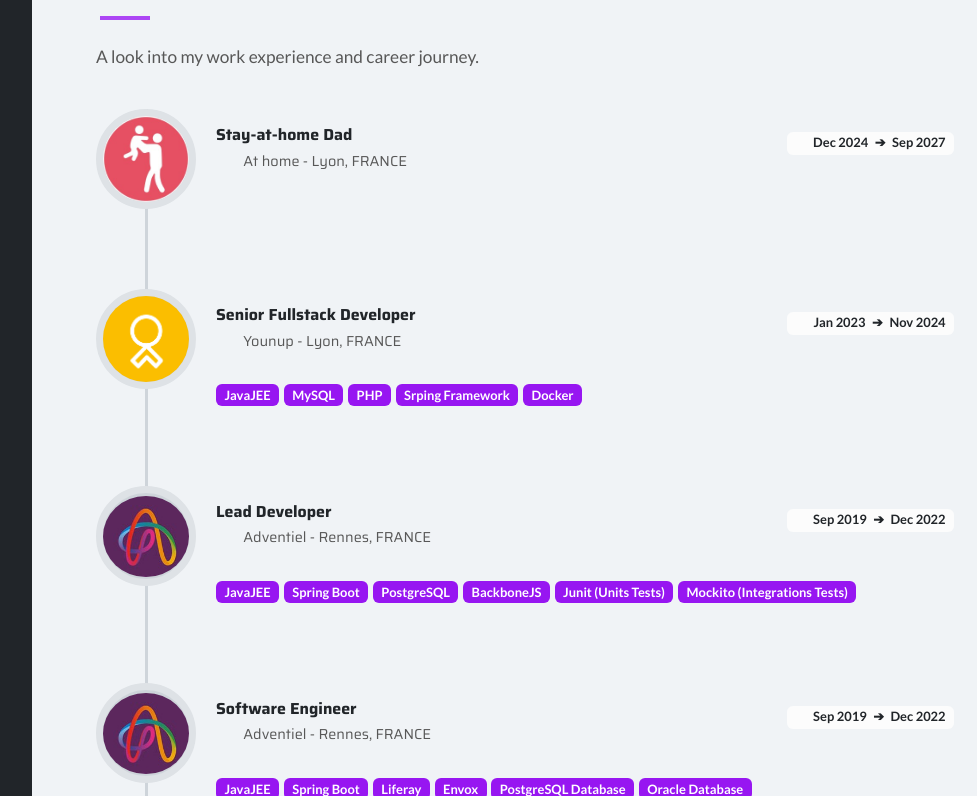
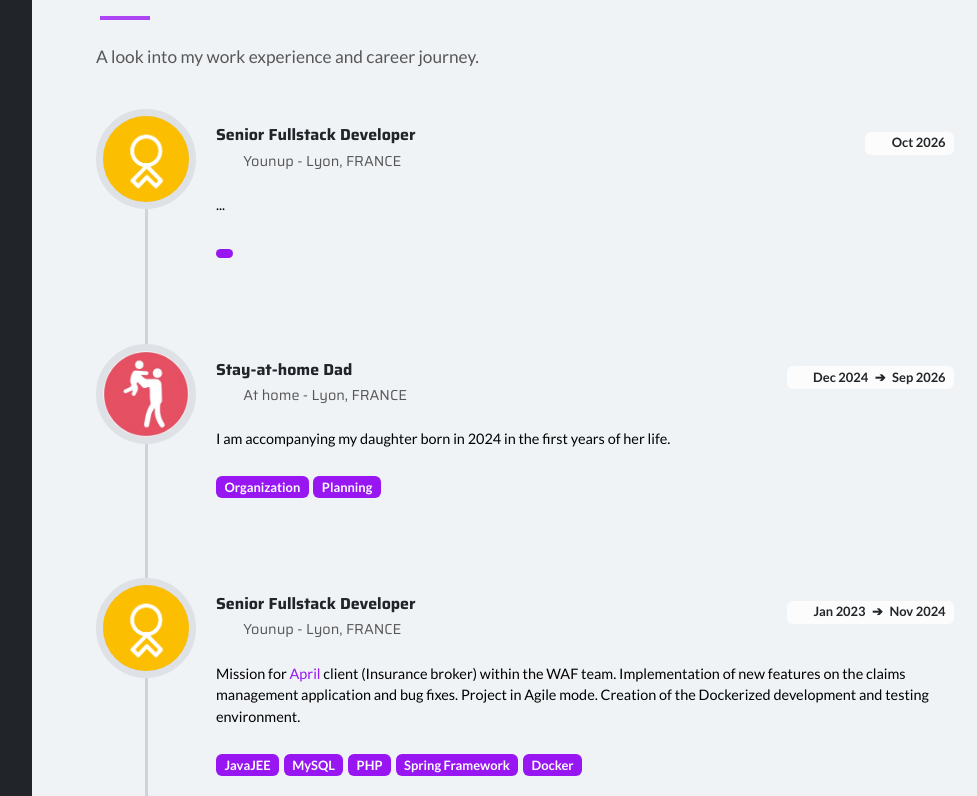
Before and after one commit to samuel-colin/samuel-colin.github.io, a Vue app: page / in a window 1280 px wide. Shown: the part 904-1700 px from the top of the page, without its empty margins (258-1235 px from the left). Built offline with nearby package versions, Linux system fonts and the light colour scheme; a web font is replaced by a local one.

Commit message:
Update informations

```diff
--- a/index.html
+++ b/index.html
@@ -4,8 +4,8 @@
         <meta charset="UTF-8" />
         <link rel="icon" type="image/svg+xml" href="/images/icons/logo-pause_parentale.ico" />
         <!--<meta name="viewport" content="width=device-width, initial-scale=1, maximum-scale=1">-->
-        <meta name="author" content="Samuel PARLANT COLIN" />
-        <title>Samuel PARLANT COLIN</title>
+        <meta name="author" content="Samuel COLIN" />
+        <title>Samuel COLIN</title>
 
         <!-- Fonts -->
         <link href="https://fonts.googleapis.com/css?family=Saira:400,700" rel="stylesheet" type="text/css">
--- a/public/data/info/places.json
+++ b/public/data/info/places.json
@@ -32,6 +32,15 @@
         "locales": {
             "en": {"name": "ANSSI - French Agency for Information Systems Security", "alt": ""},
             "fr": {"name": "ANSSI - Agence nationale de la sécurité des systèmes d'information", "alt": "Logo de l'agence ANSSI"}
+        }
+    },
+
+    "scrumlife": {
+        "logoUrl": "images/places/logo-scrumlife.png",
+        "faIcon": "fa fa-video",
+        "locales": {
+            "en": {"name": "Scrum Life", "alt": "Scrum Life logo"},
+            "fr": {"name": "Scrum Life", "alt": "Logo de Scrum Life"}
         }
     },
 
--- a/public/data/info/profile.json
+++ b/public/data/info/profile.json
@@ -1,5 +1,5 @@
 {
-    "name": "Samuel PARLANT COLIN",
+    "name": "Samuel COLIN",
     "profilePictureUrl": "images/pictures/avatar.png",
     "profilePictureAlt": "Photo de profil de Samuel",
 
--- a/public/data/sections/achievements.json
+++ b/public/data/sections/achievements.json
@@ -90,6 +90,40 @@
                         "description": "MOOC sur le thème de la cybersécurité"
                     }
                 }
+            },
+            {
+                "id": "scrumlife_cert",
+                "place": "@link{places.scrumlife}",
+                "date": "2025/04",
+                "href": "https://www.scrumlife.tv/formations/formations-gratuites/",
+                "locales": {
+                    "en": {
+                        "title": "The Competent Agile Leader's Guide",
+                        "description": "This training presents the fundamental principles of agility. Through videos and practical exercises adapted to the context."
+                    },
+
+                    "fr": {
+                        "title": "Le Guide du Leader Agile Compétent(e)",
+                        "description": "Cette formation présente les principes fondamentaux de l'agilité. À travers des vidéos et des exercices pratiques adaptés au contexte."
+                    }
+                }
+            },
+            {
+                "id": "scrumlife_cert",
+                "place": "@link{places.scrumlife}",
+                "date": "2025/04",
+                "href": "https://www.scrumlife.tv/formations/formations-gratuites/",
+                "locales": {
+                    "en": {
+                        "title": "Let's Break Down Scrum Certification - Niveau 1",
+                        "description": ""
+                    },
+
+                    "fr": {
+                        "title": "Certification Décortiquons Scrum - Niveau 1",
+                        "description": ""
+                    }
+                }
             }
         ],
 
--- a/public/data/sections/experience.json
+++ b/public/data/sections/experience.json
@@ -132,36 +132,53 @@
             }
         },
         {
-            "id": "experience_younup",
+            "id": "experience_younup_1",
             "place": "@link{places.younup}",
             "period": ["2023/01", "2024/11"],
             "locales": {
                 "en": {
                     "title": "Senior Fullstack Developer",
-                    "description": "",
-                    "tags": ["JavaJEE", "MySQL", "PHP", "Srping Framework", "Docker"]
+                    "description": "Mission for <a href='https://www.april.fr/'>April</a> client (Insurance broker) within the WAF team. Implementation of new features on the claims management application and bug fixes. Project in Agile mode. Creation of the Dockerized development and testing environment.",
+                    "tags": ["JavaJEE", "MySQL", "PHP", "Spring Framework", "Docker"]
                 },
                 "fr": {
                     "title": "Développeur Senior Fullstack",
-                    "description": "Client <a href='https://www.april.fr/'>April</a> (Courtier en assurances)",
-                    "tags": ["JavaJEE", "MySQL", "PHP", "Srping Framework", "Docker"]
+                    "description": "Mission pour le Client <a href='https://www.april.fr/'>April</a> (Courtier en assurances) au sein de l'équipe WAF. Mise en place de nouvelles fonctionnalités sur l'application de gestion des sinistres et corrections de bugs. Projet en mode Agile. Création de l'environnement de développement et de recette Dockerisé.",
+                    "tags": ["JavaJEE", "MySQL", "PHP", "Spring Framework", "Docker"]
                 }
             }
         },
         {
             "id": "experience_pause_parentale",
             "place": "@link{places.pause-parentale}",
-            "period": ["2024/12", "2027/09"],
+            "period": ["2024/12", "2026/09"],
             "locales": {
                 "en": {
                     "title": "Stay-at-home Dad",
-                    "description": "",
-                    "tags": []
+                    "description": "I am accompanying my daughter born in 2024 in the first years of her life.",
+                    "tags": ["Organization", "Planning"]
                 },
                 "fr": {
                     "title": "Père au foyer",
                     "description": "J'accompagne ma fille née en 2024 dans les premières années de sa vie.",
-                    "tags": []
+                    "tags": ["Organisation", "Plannification"]
+                }
+            }
+        },
+        {
+            "id": "experience_younup_2",
+            "place": "@link{places.younup}",
+            "period": ["2026/10"],
+            "locales": {
+                "en": {
+                    "title": "Senior Fullstack Developer",
+                    "description": "...",
+                    "tags": [""]
+                },
+                "fr": {
+                    "title": "Développeur Senior Fullstack",
+                    "description": "...",
+                    "tags": [""]
                 }
             }
         }
```
Also changed, not shown: public/images/places/logo-scrumlife.png (added).
